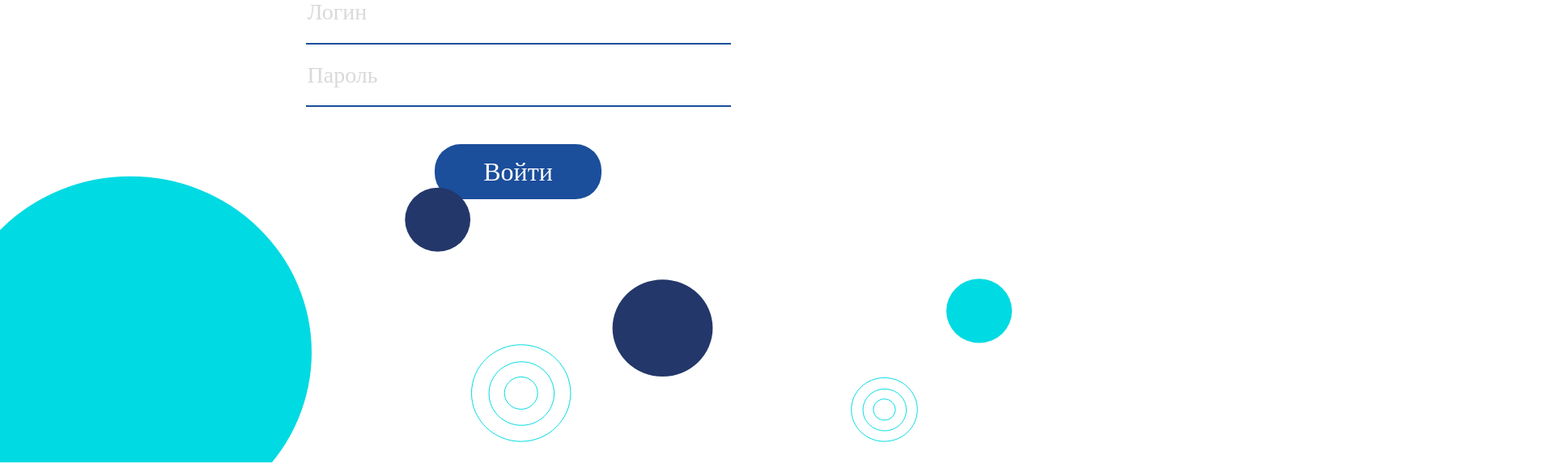
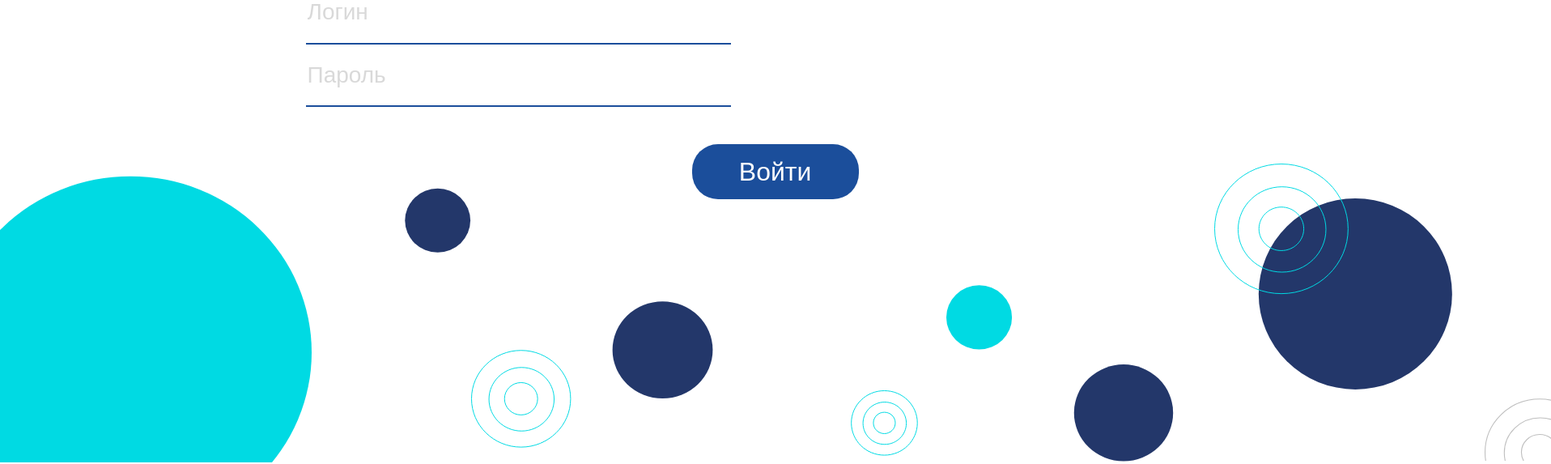
Before and after one commit to galitsynaalina/proctoring_front, a React (Create React App) app: page /login in a window 1280 px wide. Shown: the part 520-1093 px from the top of the page at 81% size, 1916 px wide, since content can reach past the window. Built offline with nearby package versions, Linux system fonts and the light colour scheme.

Commit message:
Сделала хедер и добавила поиск

```diff
--- a/package.json
+++ b/package.json
@@ -3,14 +3,13 @@
   "version": "0.1.0",
   "private": true,
   "dependencies": {
-    "@blueprintjs/core": "5.19.0",
     "@testing-library/dom": "^10.4.0",
     "@testing-library/jest-dom": "^6.6.3",
     "@testing-library/react": "^16.3.0",
     "@testing-library/user-event": "^13.5.0",
     "react": "^19.1.0",
     "react-dom": "^19.1.0",
-    "react-router-dom": "^7.5.3",
+    "react-router-dom": "^7.6.0",
     "react-scripts": "5.0.1",
     "web-vitals": "^2.1.4"
   },
--- a/src/index.css
+++ b/src/index.css
@@ -1,3 +1,4 @@
+
 @font-face {
     font-family: "Montserrat SemiBold";
     src:
@@ -37,7 +38,7 @@ body {
 }
 
 .title {
-    font-family: 'Montserrat SemiBold';
+    font-family: 'Montserrat SemiBold', sans-serif;
     font-weight: 600px;
     font-size: 64px;
     color: #1B4E9B;
@@ -63,7 +64,7 @@ body {
     color: #1B4E9B;
     margin: 0;
     font-size: 28px;
-    font-family: 'Montserrat SemiBold';
+    font-family: 'Montserrat SemiBold', sans-serif;
     font-weight: 600px;
 }
 
@@ -76,7 +77,7 @@ body {
     color: #1B4E9B;
     margin: 0;
     font-size: 28px;
-    font-family: 'Montserrat SemiBold';
+    font-family: 'Montserrat SemiBold', sans-serif;
     font-weight: 600px;
 }
 
@@ -95,7 +96,7 @@ body {
     border-color: transparent;
     border-radius: 2rem;
     font-size: 32px;
-    font-family: 'Montserrat SemiBold';
+    font-family: 'Montserrat SemiBold', sans-serif;
     font-weight: 600px;
     margin: 46px;
     }
@@ -109,14 +110,15 @@ body {
     width: 124.38px;
     height: 120.86px;
     margin-left: 75px;
-    margin-bottom: 1px;
+    margin-top: 317px;
 }
 
 .ellipse2 {
     width: 293.83px;
     height: 278.91px;
-    margin-left: 150px;
-    margin-bottom: 70px;
+    margin-left: 50px;
+    margin-top: 70px;
+    /* margin-bottom: 70px; */
     z-index: 1;
 }
 
@@ -124,46 +126,44 @@ body {
     width: 82.92px;
     height: 80.57px;
     margin-left: 170px;
-    margin-bottom: 25px;
-    margin-top: 15px;
+    /* margin-bottom: 25px; */
+    margin-top: 350px;
 }
 
 .ellipse4 {
     width: 82.11px;
     height: 79.79px;
     margin-left: 115px;
-    margin-bottom: 260px;
-    margin-top: 15px;
+    /* margin-bottom: 260px; */
+    margin-top: 100px;
 }
 
 .ellipse5 {
     width: 124.38px;
     height: 120.86px;
-    margin-bottom: 25px;
-    margin-top: 100px;
+    /* margin-bottom: 25px; */
+    margin-top: 300px;
 }
 
 .ellipse6 {
     width: 124.38px;
     height: 120.86px;
     margin-left: 50px;
-    margin-bottom: 105px;
-    margin-top: 40px;
+    /* margin-bottom: 105px; */
+    margin-top: 240px;
 }
 
 .ellipse7 {
-width: 385px;
-height: 374px;
-margin-top: 65px;
-margin-bottom: 0px;
+   width: 385px;
+   height: 374px;
+   margin-top: 65px;
 }
 
 .ellipse8 {
     width: 82.11px;
     height: 79.79px;
     margin-left: 35px;
-    margin-bottom: 147px;
-    margin-top: 40px;
+    margin-top: 220px;
 }
 
 .ellipse9 {
@@ -171,15 +171,14 @@ margin-bottom: 0px;
     height: 236px;
     margin-left: 115px;
     margin-bottom: 60px;
-    z-index: 0;
 }
 
 .ellipse10 {
     width: 82.11px;
     height: 79.79px;
+    margin-top: 357px;
     margin-left: 40px;
     margin-right: -1px;
-    z-index: 0;
 }
 
 .div-conteiner {
@@ -194,18 +193,41 @@ margin-bottom: 0px;
 
 .div-part2 {
     grid-area: 1 / 1;
-    height: 100%;
-    width: 100%;
+    left:0;
+    bottom:0;
+    right:0;
+    display: flex;
+
 }
 
 .username {
-    font-family: 'Montserrat Bold';
+    width: 137px;
+    height: 22px;
+    text-align: right;
+    font-family: 'Montserrat Bold', sans-serif;
     font-size: 18px;
     color: #FFFFFF;
     margin-right: 0;
-    /* margin-left: 1183px; */
+    margin-top: 18px;
+    margin-bottom: 18px;
+    font-weight: bold;
+    /* grid-area: 'username'; */
+    padding-top: 5px;
+    padding-bottom: 5px;
+}
 
-    font-weight: 700px;
+.button-exit {
+    width: 35px;
+    height: 35px;
+    margin-left: 10px;
+    margin-right: 58px;
+    margin-top: 18px;
+    margin-bottom: 18px;
+    border: none;
+    /* grid-area: 'exit'; */
+    color: #FFFFFF;
+    background-color: transparent;
+    background-image: url('/public/images/Logout.svg');
 }
 
 .button-menu {
@@ -217,9 +239,24 @@ margin-bottom: 0px;
     margin-bottom: 18px;
     margin-left: 17px;
     margin-top: 15px;
+    /* margin-right: 1640px; */
+    /* grid-area: 'menu'; */
 }
 
 .div-conteiner-header {
-    display: flex;
+    display: grid;
+    /* grid-template-columns: auto auto auto;
+    grid-template-areas: 'menu username exit'; */
     height: 71px;
 }
+
+.menu-area {
+   grid-area:  1/1;
+}
+
+.user-exit {
+    display: flex;
+    justify-content: flex-end;
+    right: 0;
+    grid-area:  1 / 1;
+}
--- a/src/pages/ProctoringResults.jsx
+++ b/src/pages/ProctoringResults.jsx
@@ -9,10 +9,20 @@ const ProctoringResults = () => {
         <div>
         <header className="header-style">
             <div className="div-conteiner-header">
+            <div className="menu-area">
             <button className="button-menu"></button>
+            </div>
+            <div className="user-exit">
             <span className="username">Пользователь</span>
+            <button className="button-exit"></button>
+            </div>
             </div>
         </header>
+        </div>
+        <div className="div-search">
+            <input name="search_for_student" type="text" placeholder="Поиск по студенту"/>
+            <input/>
+            <input/>
         </div>
         <div>
         <footer className="footer-style"/>
```
Also changed, not shown: public/images/Logout.svg (added), 1 other file (tests, documents, lock files or other folders).
